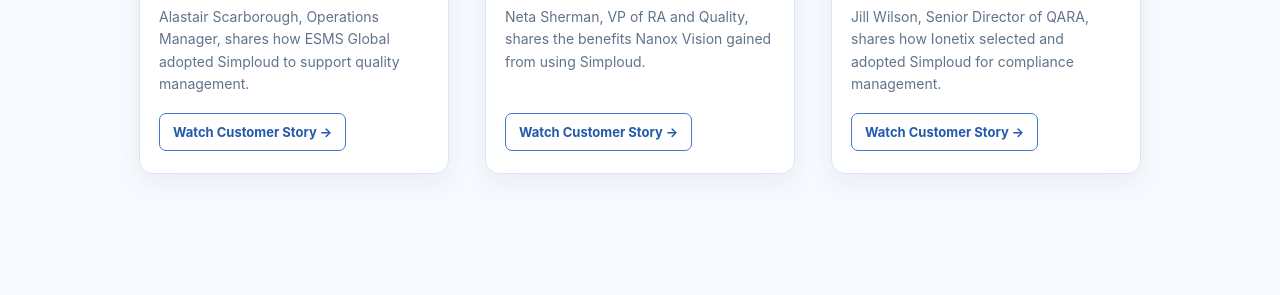
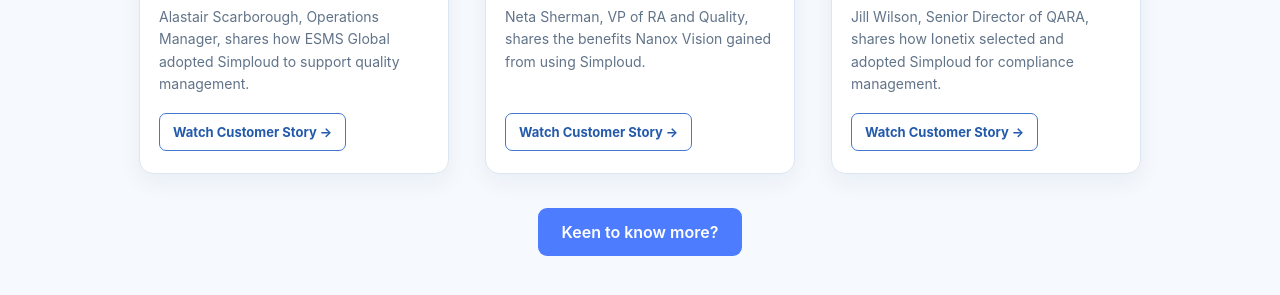
Before and after one commit to QualityScape/Customer-Stories, a plain HTML site: page index.html in a window 1280 px wide. Shown: the part 621-916 px from the top of the page. Before the commit the page ends 843 px from the top, so only its background shows below. Drawn offline with Linux system fonts and the light colour scheme.

Commit message:
Update index.html

```diff
--- a/index.html
+++ b/index.html
@@ -10,10 +10,20 @@
 
 <title>eQMS Customer Stories | Real Experiences. Real Results.</title>
 
+<!-- QUALITYSCAPE FAVICON -->
+
+<link rel="icon"
+href="https://www.quality-scape.com/skin/images/en_ico.ico">
+
+<link rel="apple-touch-icon"
+href="https://www.quality-scape.com/skin/images/en_ico.ico">
+
+<!-- PAGE DESCRIPTION -->
+
 <meta name="description"
 content="Three firsthand customer stories from ESMS Global, Nanox Vision and Ionetix about adopting Simploud eQMS.">
 
-<!-- SOCIAL MEDIA PREVIEW -->
+<!-- LINKEDIN AND WHATSAPP PREVIEW -->
 
 <meta property="og:type" content="website">
 
@@ -82,7 +92,7 @@ body {
   text-transform: uppercase;
 }
 
-/* REFINED HEADLINE TYPOGRAPHY */
+/* REFINED HEADLINE */
 
 h1 {
   margin: 15px 0 12px;
@@ -135,7 +145,7 @@ main {
   flex-direction: column;
 }
 
-/* VIDEO PLAYER - TALLER PREVIEW */
+/* VIDEO PLAYER */
 
 .player {
   position: relative;
@@ -165,7 +175,7 @@ main {
   background: #4477d0;
 }
 
-/* DISPLAY ENTIRE IMAGE WITHOUT CROPPING */
+/* SHOW COMPLETE THUMBNAIL WITHOUT CROPPING */
 
 .poster img {
   width: 100%;
@@ -286,6 +296,35 @@ h2 {
   background: #eff5ff;
 }
 
+/* WHATSAPP CALL TO ACTION */
+
+.cta {
+  text-align: center;
+  margin: 34px auto 0;
+}
+
+.cta a {
+  display: inline-block;
+
+  border-radius: 9px;
+  padding: 14px 24px;
+
+  background: #4d7cff;
+  color: #ffffff;
+
+  text-decoration: none;
+
+  font-size: 16px;
+  font-weight: 600;
+
+  transition: background .2s;
+}
+
+.cta a:hover,
+.cta a:focus-visible {
+  background: #325fdd;
+}
+
 /* TABLET VIEW */
 
 @media (max-width: 850px) {
@@ -319,10 +358,6 @@ h2 {
   .cards {
     grid-template-columns: minmax(0, 310px);
     gap: 24px;
-  }
-
-  .player {
-    height: 300px;
   }
 
 }
@@ -538,6 +573,22 @@ h2 {
 
 </div>
 
+
+<!-- WHATSAPP CONTACT BUTTON -->
+
+<div class="cta">
+
+  <a
+    href="https://wa.me/6597720003?text=Hi%20Melvin%2C%20I%20came%20across%20the%20eQMS%20Customer%20Stories%20page%20and%20would%20like%20to%20know%20more."
+    target="_blank"
+    rel="noopener noreferrer">
+
+    Keen to know more?
+
+  </a>
+
+</div>
+
 </main>
 
 
```
